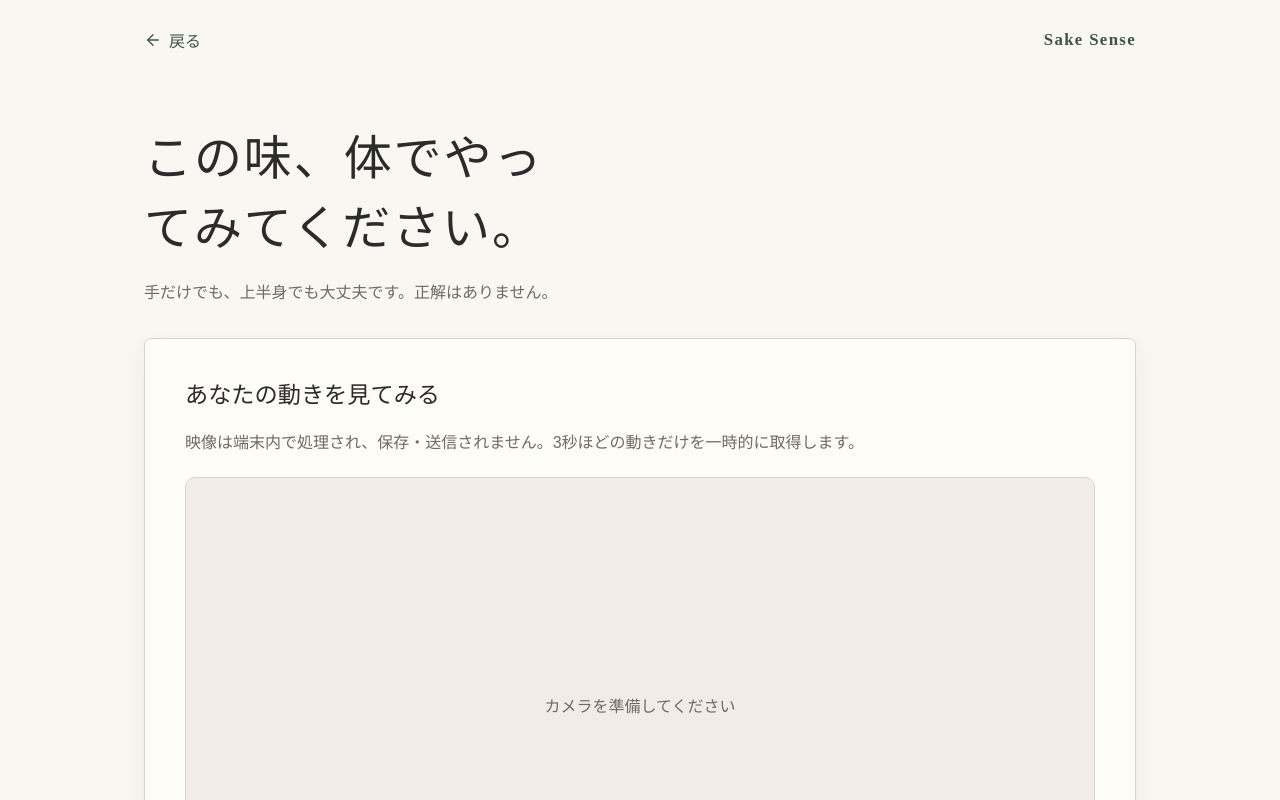
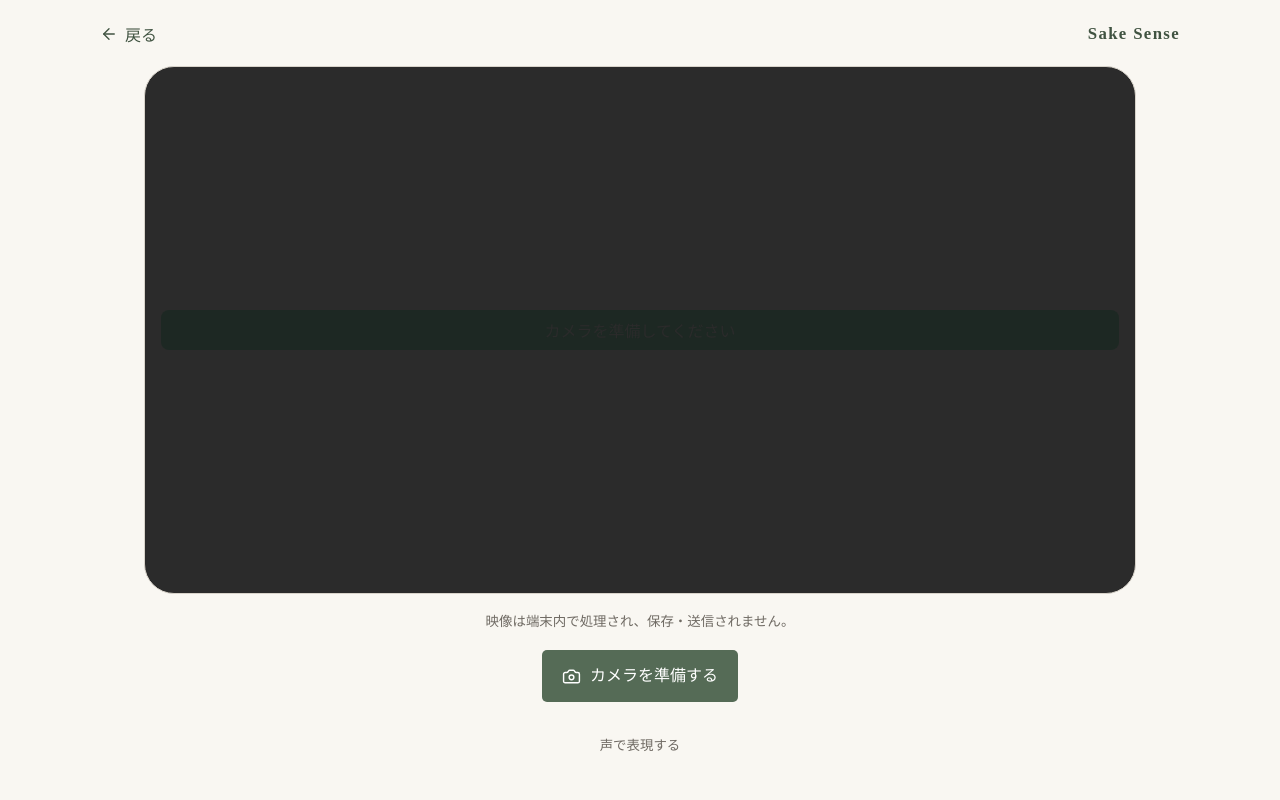
Before and after one commit to Chasoso/sake-sense, a React (Vite) app: page / in a window 1280 px wide. Both pictures are taken after a click on the button "体で表現する". Shown: the top 800 px of the page. Built offline with nearby package versions, Linux system fonts and the light colour scheme.

Commit message:
fix(ui): keep Body capture in one fullscreen shell

```diff
--- a/src/features/body/BodyExperiment.tsx
+++ b/src/features/body/BodyExperiment.tsx
@@ -250,7 +250,7 @@ export function BodyExperiment({
     else setResult(next);
   };
 
-  const isDedicatedCaptureLayout = getBodyCaptureLayout(status) === "capture";
+  const bodyCaptureLayout = getBodyCaptureLayout(status);
 
   if (result) {
     return (
@@ -269,7 +269,7 @@ export function BodyExperiment({
 
   return (
     <main
-      className={`experience-screen${isDedicatedCaptureLayout ? " experience-screen--body-capture" : ""}`}
+      className={`experience-screen experience-screen--body-capture experience-screen--${bodyCaptureLayout}`}
       aria-labelledby="body-experiment-title"
     >
       <nav className="experience-screen__nav" aria-label="画面の移動">
@@ -279,29 +279,13 @@ export function BodyExperiment({
         </button>
         <span className="experience-screen__brand">Sake Sense</span>
       </nav>
-      {isDedicatedCaptureLayout && (
-        <h1 id="body-experiment-title" className="screen-reader-only">
-          この味、体でやってみてください
-        </h1>
-      )}
-      {!isDedicatedCaptureLayout && (
-        <header className="experience-screen__header">
-          <h1 id="body-experiment-title">この味、体でやってみてください。</h1>
-          <p>手だけでも、上半身でも大丈夫です。正解はありません。</p>
-        </header>
-      )}
+      <h1 id="body-experiment-title" className="screen-reader-only">
+        この味、体でやってみてください
+      </h1>
       <section
-        className={`body-capture-card${isDedicatedCaptureLayout ? " body-capture-card--dedicated" : " body-capture-card--setup"}`}
+        className="body-capture-card body-capture-card--dedicated"
         aria-label="身体表現のカメラ入力"
       >
-        {!isDedicatedCaptureLayout && (
-          <div className="body-capture-card__copy">
-            <h2>あなたの動きを見てみる</h2>
-            <p>
-              映像は端末内で処理され、保存・送信されません。3秒ほどの動きだけを一時的に取得します。
-            </p>
-          </div>
-        )}
         <div className="body-camera" data-status={status} aria-live="polite">
           <video ref={videoRef} muted playsInline aria-label="身体表現のカメラプレビュー" />
           <canvas ref={canvasRef} width="640" height="360" aria-hidden="true" />
@@ -315,6 +299,14 @@ export function BodyExperiment({
           {status === "capturing" && <span>動いてください…</span>}
           {status === "captured" && <span>動きを取得しました</span>}
         </div>
+        {(status === "idle" ||
+          status === "loading" ||
+          status === "denied" ||
+          status === "unavailable") && (
+          <p className="body-capture-card__privacy-note">
+            映像は端末内で処理され、保存・送信されません。
+          </p>
+        )}
         {status === "captured" && (
           <button
             className="button button--secondary body-replay-button"
--- a/src/features/body/body-capture-layout.ts
+++ b/src/features/body/body-capture-layout.ts
@@ -7,9 +7,8 @@ export type BodyCaptureStatus =
   | "denied"
   | "unavailable";
 
-/** Keeps the explanatory permission states separate from the camera-first experience. */
-export function getBodyCaptureLayout(status: BodyCaptureStatus): "setup" | "capture" {
-  return status === "ready" || status === "capturing" || status === "captured"
-    ? "capture"
-    : "setup";
+/** The Body experiment stays in one capture shell until it transitions to the result screen. */
+export function getBodyCaptureLayout(status: BodyCaptureStatus): "body-shell" {
+  void status;
+  return "body-shell";
 }
--- a/src/styles.css
+++ b/src/styles.css
@@ -464,6 +464,7 @@ h4 {
 }
 
 .body-capture-card--dedicated .body-camera {
+  order: 1;
   width: 100%;
   height: min(68dvh, 46rem);
   min-height: 22rem;
@@ -512,17 +513,24 @@ h4 {
   transform: none;
 }
 
+.body-capture-card--dedicated .body-camera[data-status="idle"] > span {
+  inset: 50% 16px auto;
+  text-align: center;
+  transform: translateY(-50%);
+}
+
 .body-capture-card--dedicated .body-capture-card__actions {
+  order: 3;
   position: sticky;
   bottom: max(10px, env(safe-area-inset-bottom, 0px));
   z-index: 2;
   justify-content: center;
-  padding: 12px;
+  padding: 4px 0;
   margin: 0;
-  background: rgb(248 244 236 / 94%);
-  border: 1px solid var(--line);
-  border-radius: 14px;
-  box-shadow: var(--shadow-soft);
+  background: transparent;
+  border: 0;
+  border-radius: 0;
+  box-shadow: none;
 }
 
 .body-capture-card--dedicated .body-capture-card__actions .button {
@@ -530,22 +538,48 @@ h4 {
 }
 
 .body-capture-card--dedicated .body-capture-card__fallback {
+  order: 6;
   justify-self: center;
+  padding: 6px 10px;
   margin: 0 0 max(4px, env(safe-area-inset-bottom, 0px));
+  color: var(--muted);
+  font-size: 0.84rem;
+  background: transparent;
+  border-color: transparent;
+  box-shadow: none;
 }
 
 .body-capture-card--dedicated .body-replay-button {
+  order: 2;
   justify-self: center;
   min-height: 3rem;
   margin: 0;
 }
 
 .body-capture-card--dedicated .body-features {
+  order: 5;
   padding: 20px;
   margin: 0;
   background: rgb(255 253 249 / 86%);
   border: 1px solid var(--line);
   border-radius: var(--radius-card);
+}
+
+.body-capture-card__privacy-note {
+  order: 2;
+  margin: 0;
+  color: var(--muted);
+  font-size: 0.84rem;
+  text-align: center;
+}
+
+.body-capture-card--dedicated .form-error {
+  order: 2;
+  margin: 0;
+}
+
+.body-capture-card--dedicated .debug-view {
+  order: 5;
 }
 
 /* Voice and gesture */
```
Also changed, not shown: 1 other file (tests, documents, lock files or other folders).
